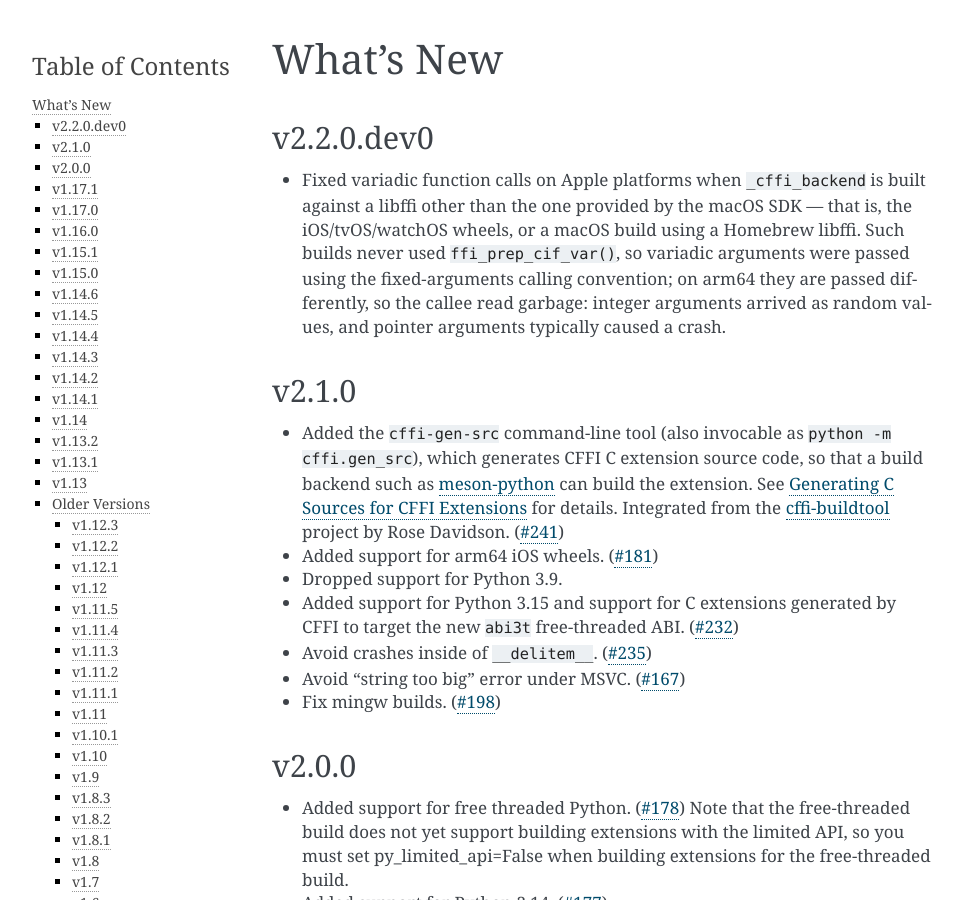
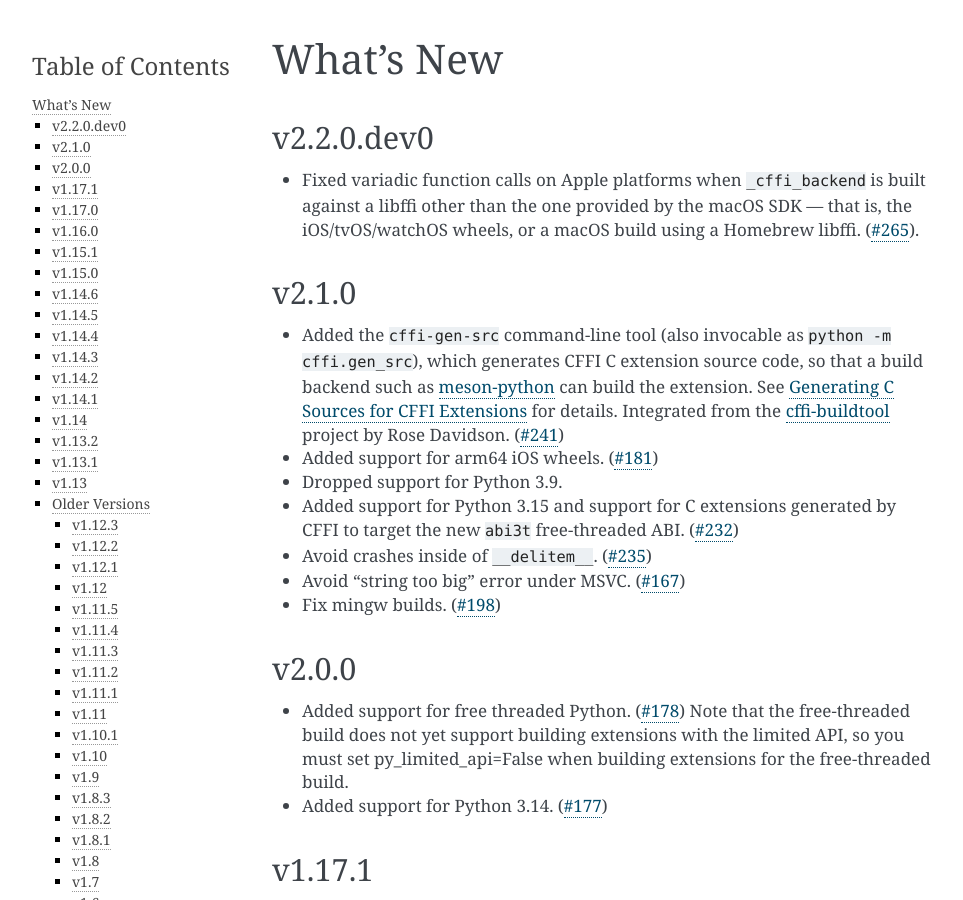
Before and after one commit to python-cffi/cffi, a Sphinx documentation site: the page built from doc/source/whatsnew.rst, in a window 1280 px wide and 900 px high. Shown: the whole window, without its empty margins (148-1111 px from the left). Built offline with Sphinx 7.4.7, drawn with Linux system fonts in a browser that asks for light colours.

Commit message:
Reference PR number in whatsnew

```diff
--- a/doc/source/whatsnew.rst
+++ b/doc/source/whatsnew.rst
@@ -8,10 +8,9 @@ v2.2.0.dev0
 * Fixed variadic function calls on Apple platforms when ``_cffi_backend`` is
   built against a libffi other than the one provided by the macOS SDK — that
   is, the iOS/tvOS/watchOS wheels, or a macOS build using a Homebrew libffi.
-  Such builds never used ``ffi_prep_cif_var()``, so variadic arguments were
-  passed using the fixed-arguments calling convention; on arm64 they are
-  passed differently, so the callee read garbage: integer arguments arrived
-  as random values, and pointer arguments typically caused a crash.
+  (`#265`_).
+
+.. _`#265`: https://github.com/python-cffi/cffi/pull/265
 
 v2.1.0
 ======
```
